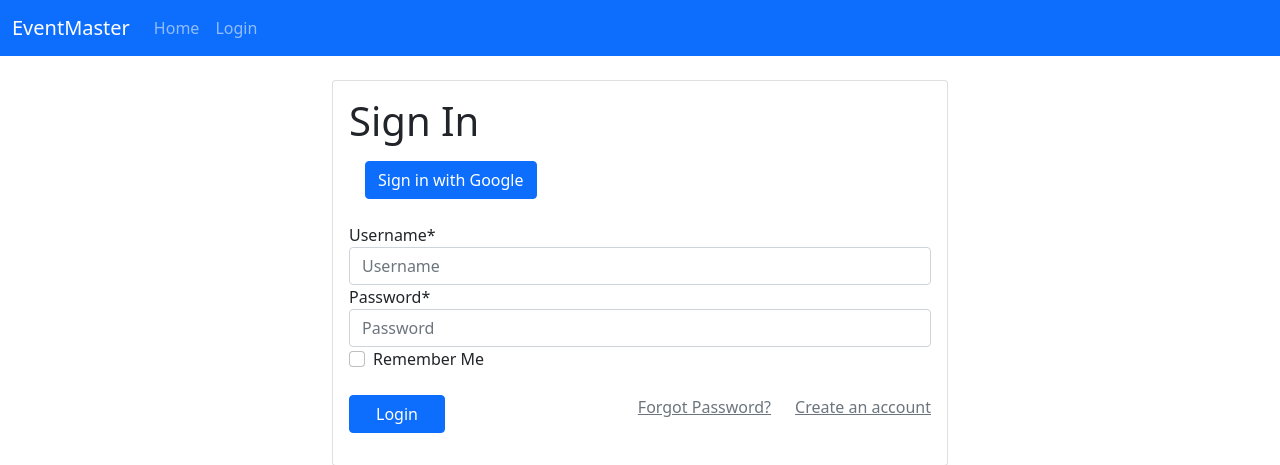
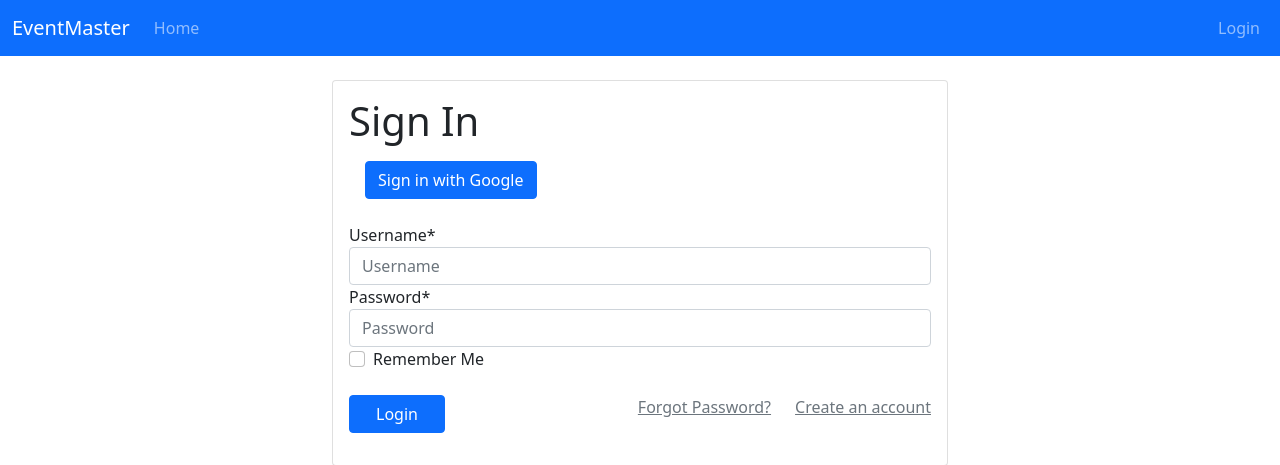
Before and after one commit to ToJestKrzysio/EventMaster, a Django app: page /accounts/login/ in a window 1280 px wide. Shown: the top 465 px of the page. Run offline with Django 3.2, Linux system fonts and the light colour scheme; parts of the project's set-up code (start-up, migrations or seed data) failed here and were passed over; some libraries are stand-ins or nearby versions.

Commit message:
realigned login/logout button

```diff
--- a/templates/base.html
+++ b/templates/base.html
@@ -8,7 +8,8 @@
   <meta http-equiv="X-UA-Compatible" content="ie=edge">
   <script src="{% static 'scripts/bootstrap.min.js' %}"></script>
   <link rel="stylesheet" href="{% static 'css/bootstrap.min.css' %}">
-  <link rel="stylesheet" href="https://cdn.jsdelivr.net/npm/bootstrap-icons@1.7.1/font/bootstrap-icons.css">
+  <link rel="stylesheet"
+        href="https://cdn.jsdelivr.net/npm/bootstrap-icons@1.7.1/font/bootstrap-icons.css">
   <title>{% block title %}{% endblock title %}</title>
 </head>
 <body>
@@ -16,22 +17,23 @@
 <nav class="navbar navbar-expand-lg navbar-dark bg-primary">
   <div class="container-fluid">
     <a class="navbar-brand" href="#">EventMaster</a>
-      <button class="navbar-toggler" type="button" data-bs-toggle="collapse" data-bs-target="#navbarNavAltMarkup" aria-controls="navbarNavAltMarkup" aria-expanded="false" aria-label="Toggle navigation">
+    <button class="navbar-toggler" type="button" data-bs-toggle="collapse"
+            data-bs-target="#navbarNavAltMarkup"
+            aria-controls="navbarNavAltMarkup" aria-expanded="false"
+            aria-label="Toggle navigation">
       <span class="navbar-toggler-icon"></span>
     </button>
     <div class="collapse navbar-collapse" id="navbarNavAltMarkup">
       <div class="navbar-nav">
         <a class="nav-link" href="#">Home</a>
       </div>
+      <div class="navbar-nav ms-auto">
         {% if user.is_authenticated %}
-          <div class="navbar-nav">
           <a class="nav-link" href="{% url 'account_logout' %}">Logout</a>
+        {% else %}
+          <a class="nav-link" href="{% url 'account_login' %}">Login</a>
+        {% endif %}
       </div>
-        {% else %}
-          <div class="navbar-nav">
-            <a class="nav-link" href="{% url 'account_login' %}">Login</a>
-          </div>
-        {% endif %}
     </div>
   </div>
 </nav>
```
Lines whose indentation alone changed are shown as unchanged.
